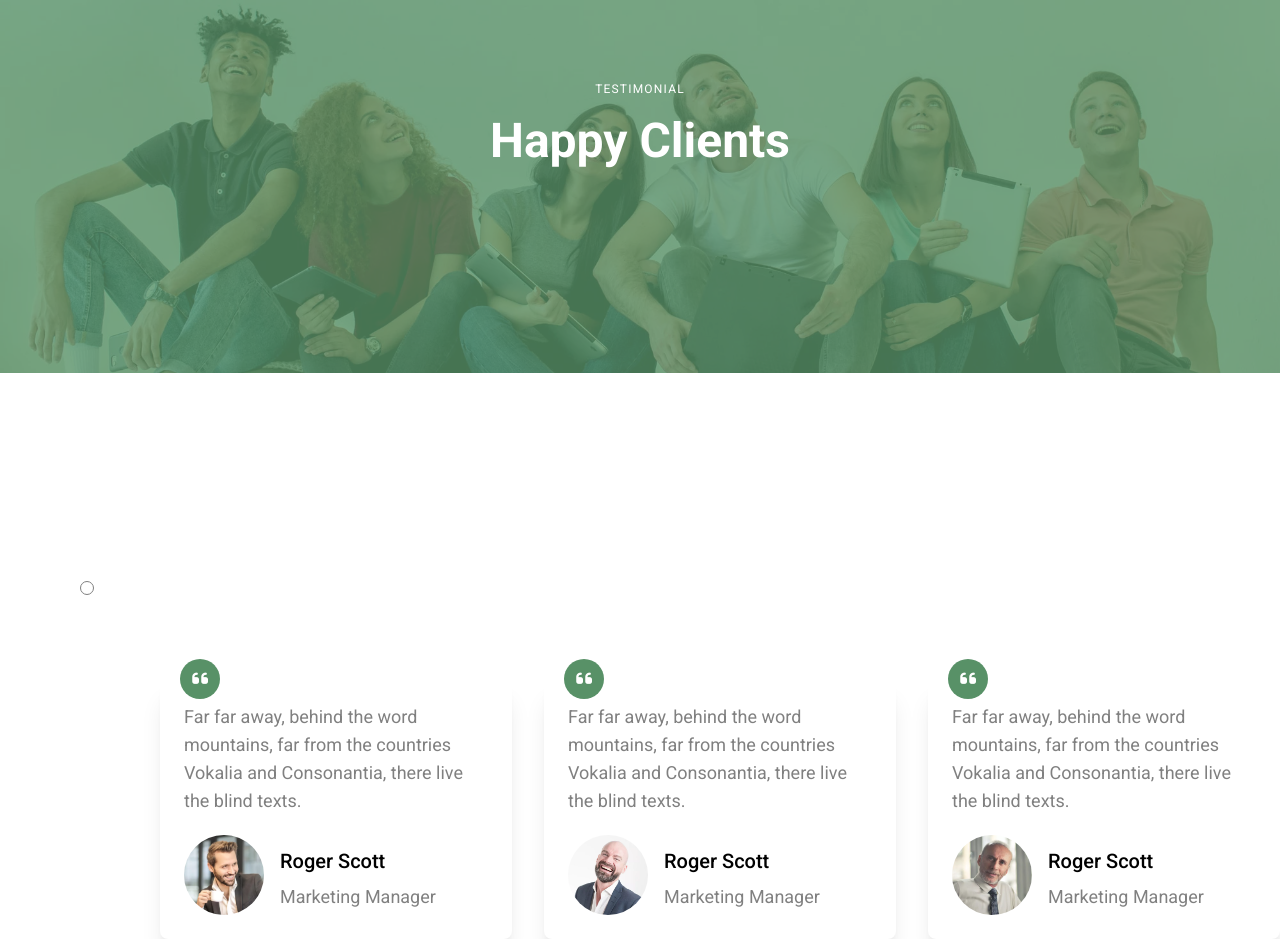
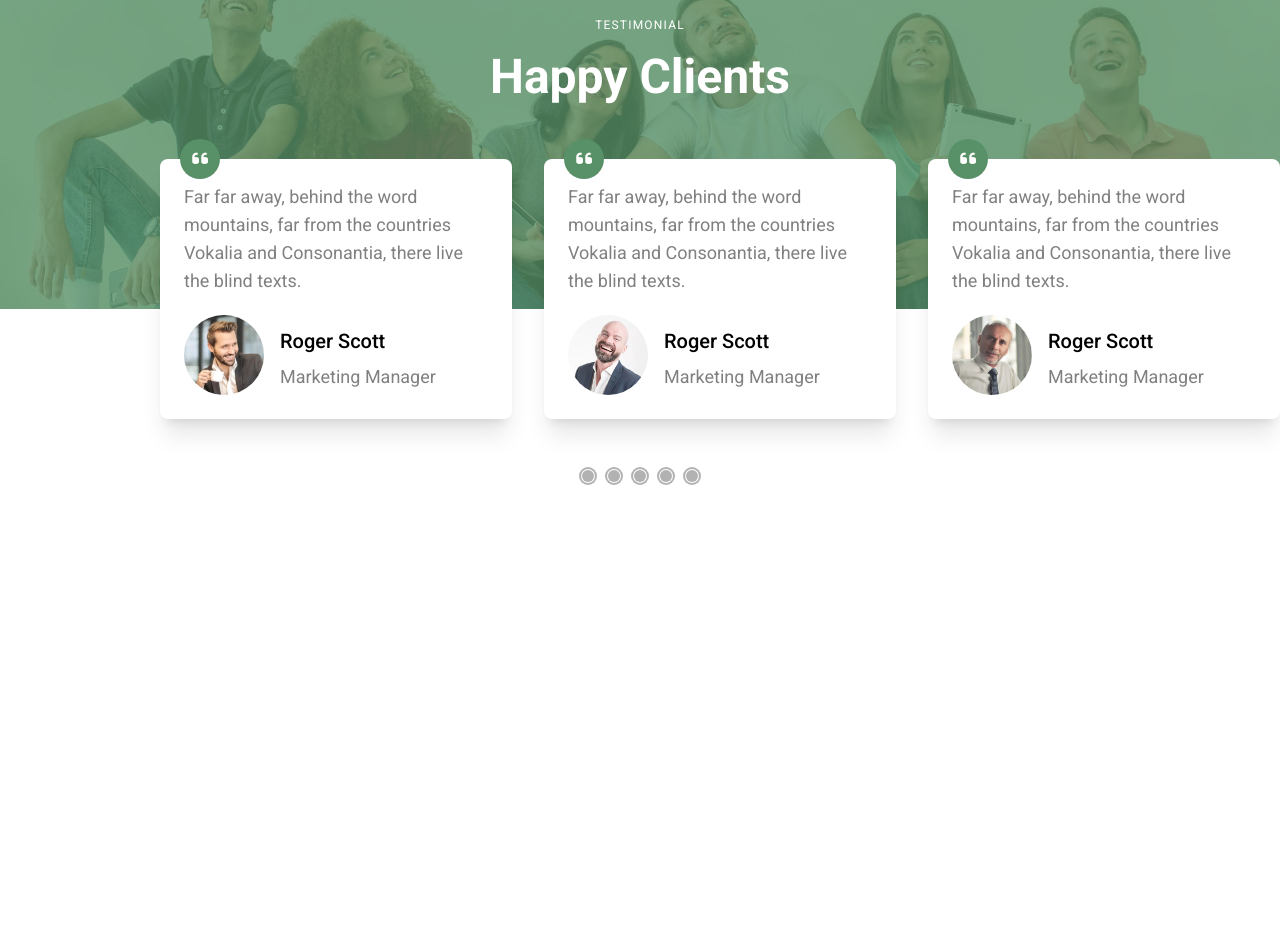
Before and after one commit to shajalal07s/figma-8, a website: page index.html in a window 1280 px wide. Shown: the part 3399-4338 px from the top of the page. After the commit the page ends 3946 px from the top, so only its background shows below. Drawn offline with Linux system fonts and the light colour scheme.

Commit message:
section 3 create

```diff
--- a/index.html
+++ b/index.html
@@ -318,7 +318,7 @@
 
         <!-- Testimonial Section -->
 
-        <section class="py-32 relative">
+        <section class="py-16 relative">
             <div style="background-image: url(./img/bg_4.jpg);"
                 class="w-full h-[400px] bg-center bg-cover relative flex justify-center items-center">
                 <div class="bg-color-primary absolute z-10 w-full h-[400px] opacity-80"></div>
@@ -327,9 +327,10 @@
                     <p class="text-5xl pb-5 font-semibold">Happy Clients</p>
                 </div>
             </div>
-            <div class="container absolute z-30 left-20 -bottom-2 flex gap-8">
+
+            <div class="container md:absolute md:mt-0 mt-14 z-30 left-20 bottom-32 flex flex-col md:flex-row gap-8">
                 <!-- Profile 1 -->
-                <div class="w-1/3 relative font-font-roboto">
+                <div class="md:w-1/3 relative font-font-roboto">
                     <div class="p-6 shadow-xl bg-white rounded-lg">
                         <p class="text-lg text-color-white-dark">
                             Far far away, behind the word mountains, far from the countries Vokalia and Consonantia,
@@ -355,7 +356,7 @@
 
                 <!-- Profile 2 -->
 
-                <div class="w-1/3 relative font-font-roboto">
+                <div class="md:w-1/3 relative font-font-roboto">
                     <div class="p-6 shadow-xl bg-white rounded-lg">
                         <p class="text-lg text-color-white-dark">
                             Far far away, behind the word mountains, far from the countries Vokalia and Consonantia,
@@ -381,7 +382,7 @@
 
                 <!-- Profile 3 -->
 
-                <div class="w-1/3 relative font-font-roboto">
+                <div class="md:w-1/3 relative font-font-roboto">
                     <div class="p-6 shadow-xl bg-white rounded-lg">
                         <p class="text-lg text-color-white-dark">
                             Far far away, behind the word mountains, far from the countries Vokalia and Consonantia,
@@ -406,9 +407,23 @@
                 </div>
             </div>
 
-            <div class="container py-52">
-                <div>
-                    <div class="size-3.5 rounded-full border border-color-white-dark"></div>
+            <div class="container mt-14 md:mt-40">
+                <div class="flex gap-3 justify-center items-center">
+                    <div class="ring-2 ring-color-text size-3.5 flex justify-center items-center rounded-full">
+                        <div class="size-3 rounded-full bg-color-text duration-200 hover:bg-color-primary "></div>
+                    </div>
+                    <div class="ring-2 ring-color-text size-3.5 flex justify-center items-center rounded-full">
+                        <div class="size-3 rounded-full bg-color-text duration-200 hover:bg-color-primary "></div>
+                    </div>
+                    <div class="ring-2 ring-color-text size-3.5 flex justify-center items-center rounded-full">
+                        <div class="size-3 rounded-full bg-color-text duration-200 hover:bg-color-primary "></div>
+                    </div>
+                    <div class="ring-2 ring-color-text size-3.5 flex justify-center items-center rounded-full">
+                        <div class="size-3 rounded-full bg-color-text duration-200 hover:bg-color-primary "></div>
+                    </div>
+                    <div class="ring-2 ring-color-text size-3.5 flex justify-center items-center rounded-full">
+                        <div class="size-3 rounded-full bg-color-text duration-200 hover:bg-color-primary "></div>
+                    </div>
                 </div>
             </div>
         </section>
```
Also changed, not shown: src/output.css.
